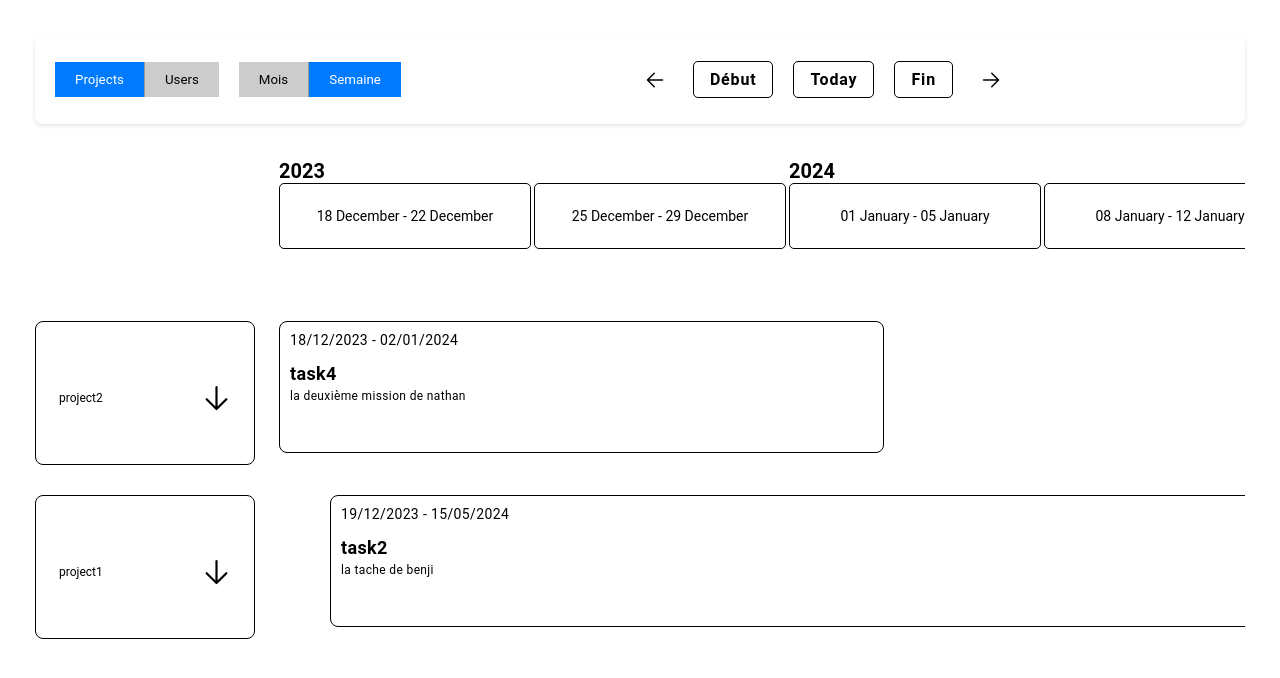
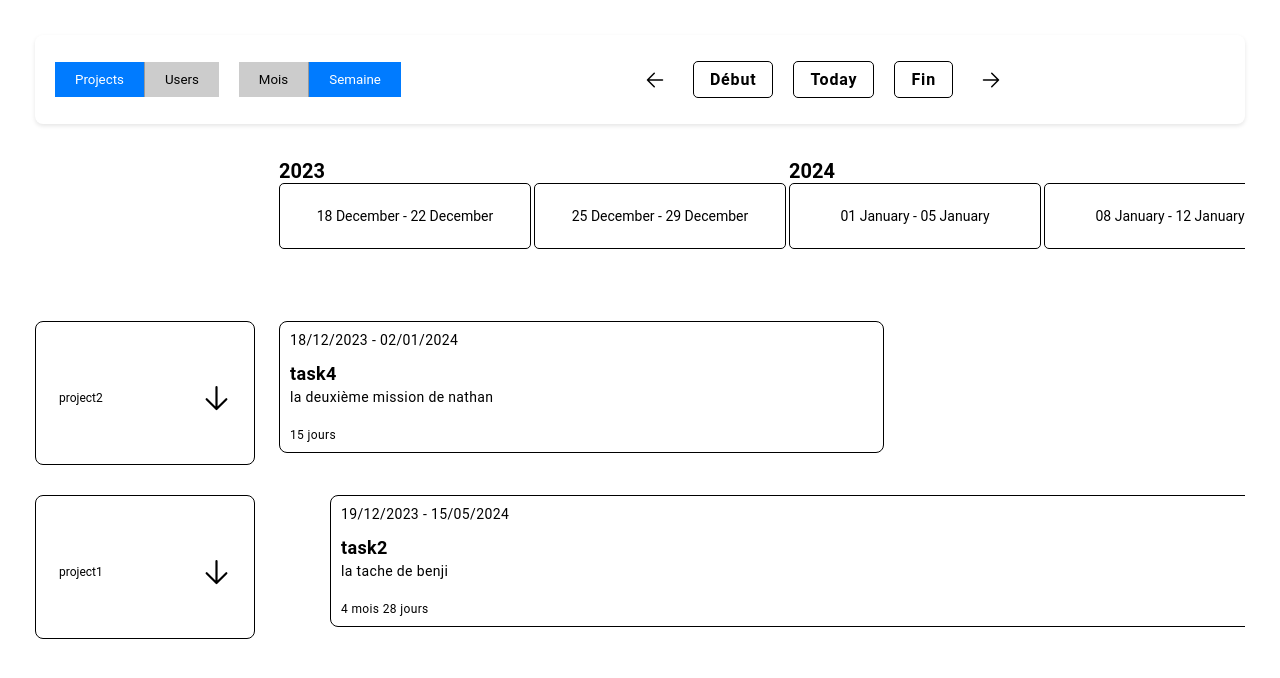
Before and after one commit to nathanszig/react-gantt, a React (Vite) app: page / in a window 1280 px wide. Shown: the top 678 px of the page. Built offline with nearby package versions, Linux system fonts and the light colour scheme.

Commit message:
[RG-28] - Add duration of tasks

```diff
--- a/src/components/GanttTaskContainer.jsx
+++ b/src/components/GanttTaskContainer.jsx
@@ -96,6 +96,17 @@ const GanttTaskContainer = (props) => {
           ? `calc(115px * ${projectIndex})`
           : `calc(135px / ${nbStacked} * ${idstack - 1} ${idstack > 1 ? '+ 5px' : ''})`;
       }
+
+      let duration = '';
+      // calculer le nombre de jours entre la date de début et la date de fin si ca dépasse 30 jours on affiche le nombre en mois jours et si ca dépasse 365 jours on affiche le nombre en années mois jours
+      let nbDays = moment(task.end).diff(moment(task.start), 'days');
+      let nbMonths = moment(task.end).diff(moment(task.start), 'months');
+      let nbYears = moment(task.end).diff(moment(task.start), 'years');
+
+      nbYears > 0 ? duration += `${nbYears} an${nbYears > 1 ? 's' : ''}` : '';
+      nbMonths > 0 ? duration += nbYears > 0 ? (nbMonths - nbYears * 12 > 0 ? ` ${nbMonths - nbYears * 12} mois` : '') : ` ${nbMonths} mois` : '';
+      nbDays > 0 ? duration += nbMonths > 0 ? (nbDays - nbMonths * 30 > 0 ? ` ${nbDays - nbMonths * 30} jours` : '') : ` ${nbDays} jours` : '';
+
       return (
         <div className="gantt-container-section-main-tasks project" key={task.id}>
           <div className="gantt-container-section-main-tasks-m">
@@ -116,6 +127,7 @@ const GanttTaskContainer = (props) => {
                 </p>
                 <p className="title">{task.name}</p>
                 <p className="description">{task.description}</p>
+                <p className="nbDays">{duration}</p>
               </div>
             </div>
           </div>
--- a/src/styles/gantt.scss
+++ b/src/styles/gantt.scss
@@ -404,7 +404,7 @@
                             flex-direction: row;
                             align-items: center;
                             gap: 20px;
-                            justify-content: space-around;
+                            justify-content: flex-start;
                             overflow: hidden;
                             transition: width 0.5s ease;
                             min-width: 100%;
@@ -422,6 +422,12 @@
                                 margin: 0;
                                 padding: 0;
                             }
+
+                            .nbDays{
+                                margin: 0;
+                                padding: 0;
+                            }
+
                         }
                     }
 
@@ -460,8 +466,9 @@
                             margin-bottom: 5px;
                         }
 
-                        .description {
-                            font-size: 12px;
+                        .nbDays {
+                          margin-top: auto;
+                          font-size: 12px;
                         }
                     }
 
```
